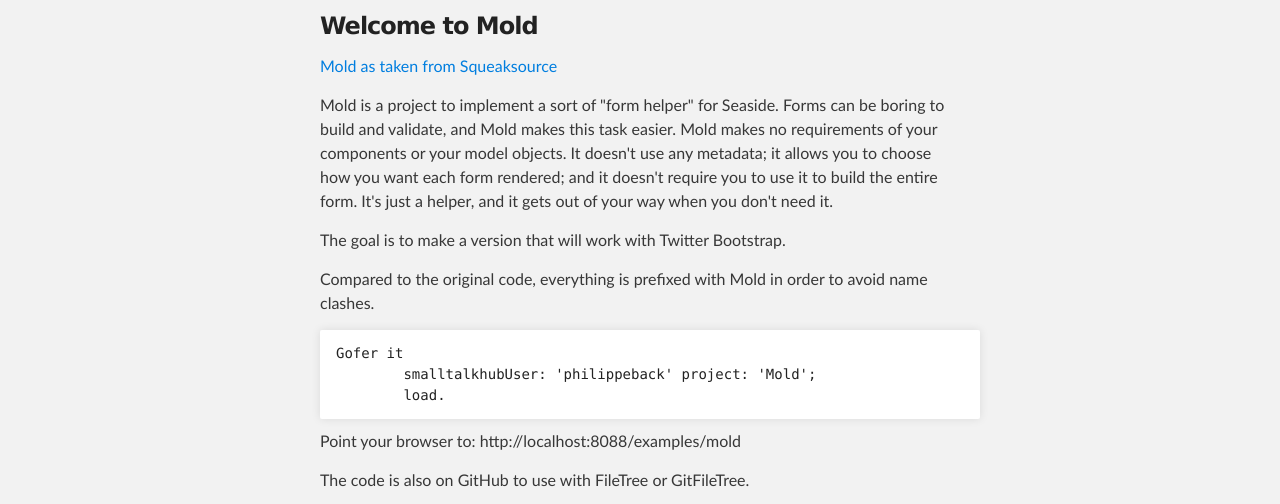
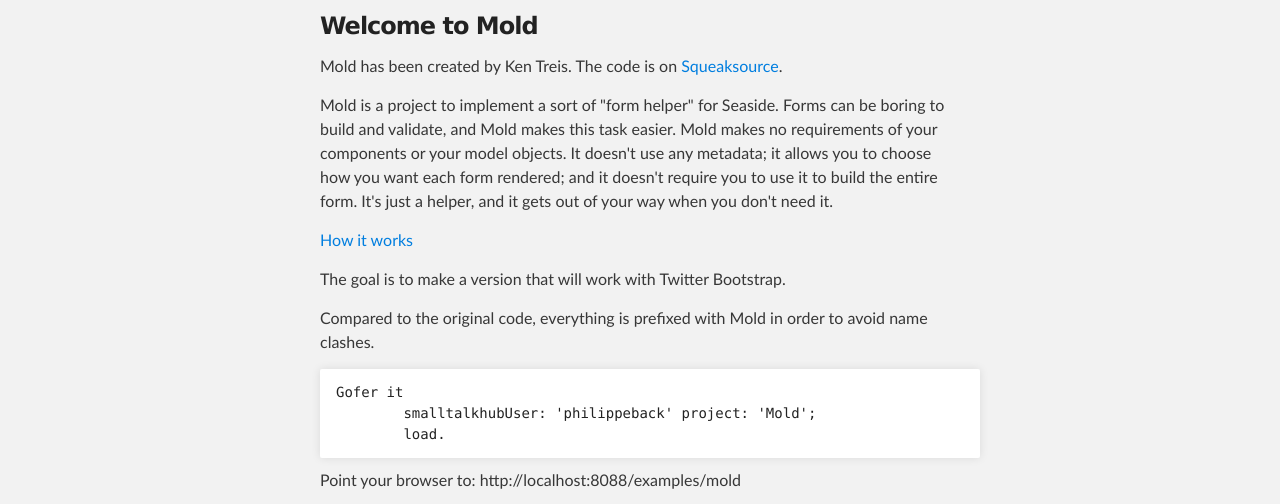
Before and after one commit to philippeback/Mold, a plain HTML site: page index.html in a window 1280 px wide. Shown: the part 252-756 px from the top of the page. Drawn offline with Linux system fonts and the light colour scheme.

```diff
--- a/index.html
+++ b/index.html
@@ -34,9 +34,12 @@
         <h3>
 <a name="welcome-to-mold" class="anchor" href="#welcome-to-mold"><span class="octicon octicon-link"></span></a>Welcome to Mold</h3>
 
-<p><a href="http://kentreis.wordpress.com/2008/08/27/mold-form-validation-for-seaside/">Mold as taken from Squeaksource</a></p>
+<p>Mold has been created by Ken Treis.
+The code is on <a href="http://www.squeaksource.com/Mold.html">Squeaksource</a>.</p>
 
 <p>Mold is a project to implement a sort of "form helper" for Seaside. Forms can be boring to build and validate, and Mold makes this task easier. Mold makes no requirements of your components or your model objects. It doesn't use any metadata; it allows you to choose how you want each form rendered; and it doesn't require you to use it to build the entire form. It's just a helper, and it gets out of your way when you don't need it.</p>
+
+<p><a href="http://kentreis.wordpress.com/2008/08/27/mold-form-validation-for-seaside/">How it works</a></p>
 
 <p>The goal is to make a version that will work with Twitter Bootstrap.</p>
 
--- a/params.json
+++ b/params.json
@@ -1 +1 @@
-{"name":"Mold","tagline":"Form validation for Seaside","body":"### Welcome to Mold\r\n\r\n[Mold as taken from Squeaksource](http://kentreis.wordpress.com/2008/08/27/mold-form-validation-for-seaside/)\r\n\r\nMold is a project to implement a sort of \"form helper\" for Seaside. Forms can be boring to build and validate, and Mold makes this task easier. Mold makes no requirements of your components or your model objects. It doesn't use any metadata; it allows you to choose how you want each form rendered; and it doesn't require you to use it to build the entire form. It's just a helper, and it gets out of your way when you don't need it.\r\n\r\nThe goal is to make a version that will work with Twitter Bootstrap.\r\n\r\nCompared to the original code, everything is prefixed with Mold in order to avoid name clashes.\r\n\r\n    Gofer it\r\n            smalltalkhubUser: 'philippeback' project: 'Mold';\r\n            load.\r\n\r\nPoint your browser to: http://localhost:8088/examples/mold\r\n\r\nThe code is also on GitHub to use with FileTree or GitFileTree.\r\n\r\n\r\n### Authors and Contributors\r\nMold was originally written by Ken Treis.","google":"","note":"Don't delete this file! It's used internally to help with page regeneration."}
+{"name":"Mold","tagline":"Form validation for Seaside","body":"### Welcome to Mold\r\n\r\nMold has been created by Ken Treis. \r\nThe code is on [Squeaksource](http://www.squeaksource.com/Mold.html).\r\n\r\nMold is a project to implement a sort of \"form helper\" for Seaside. Forms can be boring to build and validate, and Mold makes this task easier. Mold makes no requirements of your components or your model objects. It doesn't use any metadata; it allows you to choose how you want each form rendered; and it doesn't require you to use it to build the entire form. It's just a helper, and it gets out of your way when you don't need it.\r\n\r\n[How it works](http://kentreis.wordpress.com/2008/08/27/mold-form-validation-for-seaside/)\r\n\r\nThe goal is to make a version that will work with Twitter Bootstrap.\r\n\r\nCompared to the original code, everything is prefixed with Mold in order to avoid name clashes.\r\n\r\n    Gofer it\r\n            smalltalkhubUser: 'philippeback' project: 'Mold';\r\n            load.\r\n\r\nPoint your browser to: http://localhost:8088/examples/mold\r\n\r\nThe code is also on GitHub to use with FileTree or GitFileTree.\r\n\r\n\r\n### Authors and Contributors\r\nMold was originally written by Ken Treis.","google":"","note":"Don't delete this file! It's used internally to help with page regeneration."}
```
